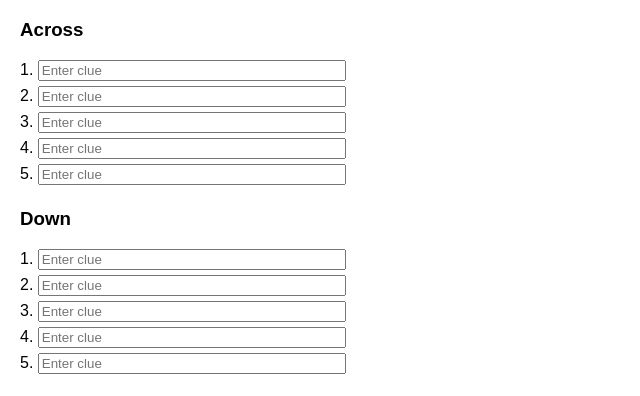
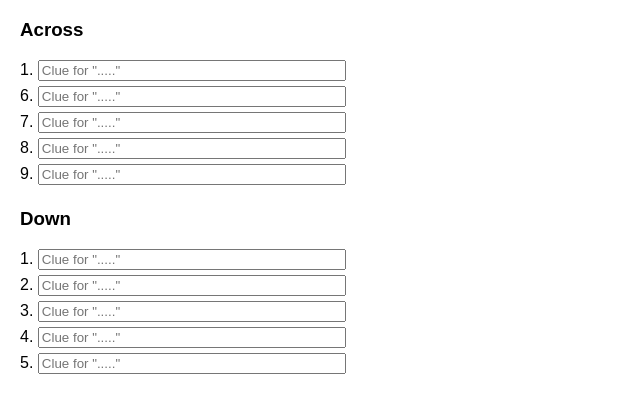
Before and after one commit to willleng/crossword-editor, a React (Create React App) app: page / in a window 1280 px wide. Shown: the part 428-824 px from the top of the page, without its empty margins (0-640 px from the left). Built offline with nearby package versions, Linux system fonts and the light colour scheme.

Commit message:
Add clue input fields for across and down clues

```diff
--- a/src/App.js
+++ b/src/App.js
@@ -7,7 +7,7 @@ function App() {
   const [grid, setGrid] = useState(generateEmptyGrid(5));
   const [clues, setClues] = useState({
     across: {},
-    down: {}
+    down: {},
   });
 
   function generateEmptyGrid(size) {
@@ -54,6 +54,14 @@ function App() {
 
   const numberedGrid = generateNumberedGrid(grid);
   const { across, down } = extractClues(numberedGrid);
+
+  // Map clues by number for consistent rendering
+  const acrossCluesByNumber = Object.fromEntries(
+    across.map((clue) => [clue.number, clue])
+  );
+  const downCluesByNumber = Object.fromEntries(
+    down.map((clue) => [clue.number, clue])
+  );
 
   return (
     <div style={{ padding: '20px', fontFamily: 'sans-serif' }}>
@@ -132,11 +140,10 @@ function App() {
         <h2>📝 Clues</h2>
 
         <h3>Across</h3>
-        {across && Object.entries(across).length > 0 ? (
-          Object.entries(across).map(([number, { row, col }]) => (
+        {Object.entries(acrossCluesByNumber).map(([number, clue]) => (
           <div key={`across-${number}`}>
             <label>
-                {parseInt(number) + 1}.{' '}
+              {number}.{' '}
               <input
                 type="text"
                 value={clues.across[number] || ''}
@@ -146,22 +153,18 @@ function App() {
                     across: { ...prev.across, [number]: e.target.value },
                   }))
                 }
-                  placeholder="Enter clue"
+                placeholder={`Clue for "${clue.word}"`}
                 style={{ marginBottom: '5px', width: '300px' }}
               />
             </label>
           </div>
-          ))
-        ) : (
-          <p>No across clues available.</p>
-        )}
+        ))}
 
         <h3>Down</h3>
-        {down && Object.entries(down).length > 0 ? (
-          Object.entries(down).map(([number, { row, col }]) => (
+        {Object.entries(downCluesByNumber).map(([number, clue]) => (
           <div key={`down-${number}`}>
             <label>
-                {parseInt(number) + 1}.{' '}
+              {number}.{' '}
               <input
                 type="text"
                 value={clues.down[number] || ''}
@@ -171,15 +174,12 @@ function App() {
                     down: { ...prev.down, [number]: e.target.value },
                   }))
                 }
-                  placeholder="Enter clue"
+                placeholder={`Clue for "${clue.word}"`}
                 style={{ marginBottom: '5px', width: '300px' }}
               />
             </label>
           </div>
-          ))
-        ) : (
-          <p>No down clues available.</p>
-        )}
+        ))}
       </div>
     </div>
   );
```
Lines whose indentation alone changed are shown as unchanged.
